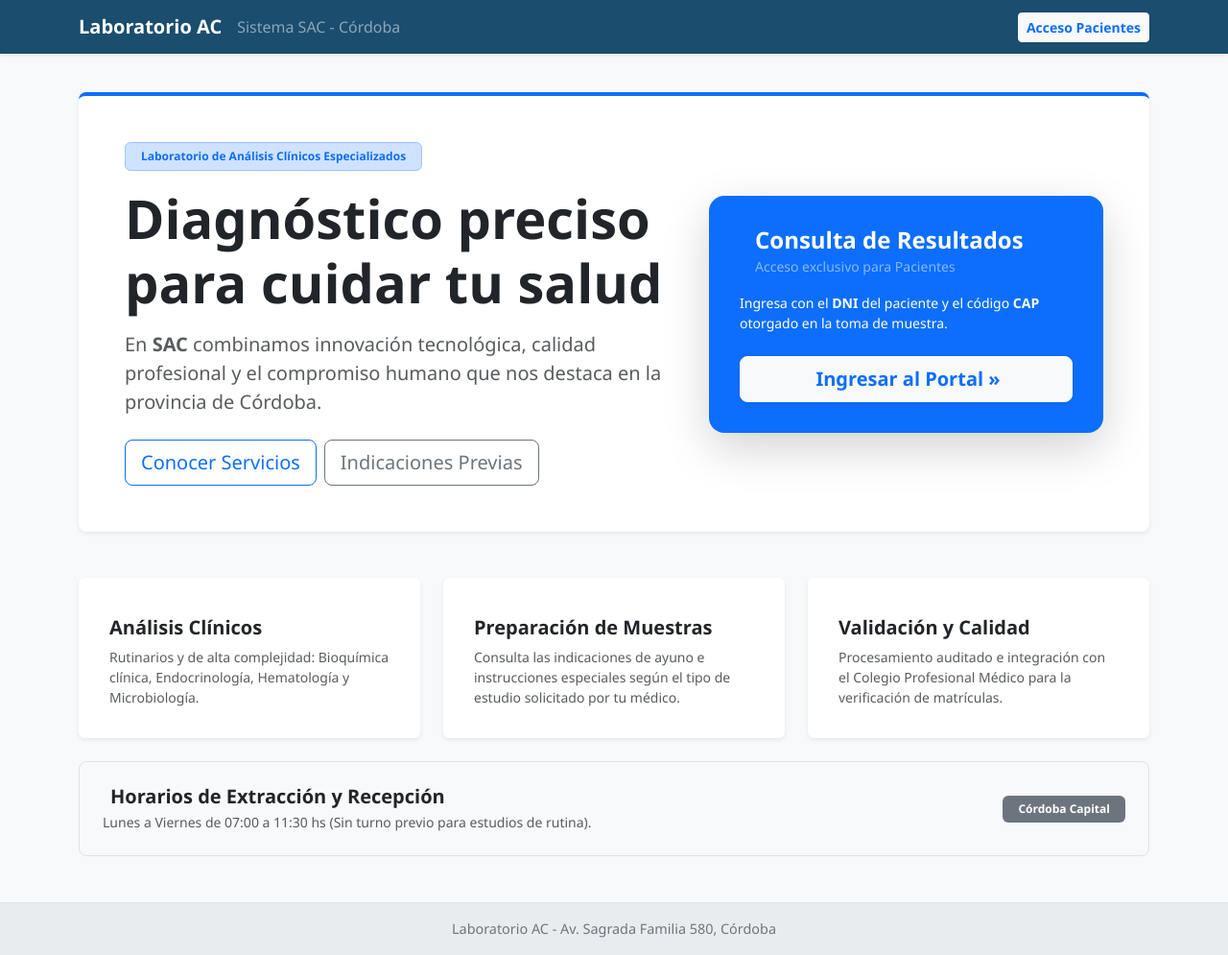
After one commit to Villada-PG3/trabajo-practico-integrador-laboratorio_analisis_bioquimico, a Django app: page / in a window 1280 px wide. The commit adds this page. Shown: the whole page at 96% size. Run offline with Django 5.2, Linux system fonts and the light colour scheme.

Commit message:
feat: Implementamos un home generico sin necesidad de incio de sesion y conectividad junto con el portal de estudios por paciente

```diff
--- a/analisis_bioquimico/templates/analisis_bioquimico/base.html
+++ b/analisis_bioquimico/templates/analisis_bioquimico/base.html
@@ -15,17 +15,29 @@
 </head>
 <body class="d-flex flex-column min-vh-100">
 
+
  <!-- Header / Navbar Principal -->
 <nav class="navbar navbar-expand-lg navbar-dark navbar-custom shadow-sm">
     <div class="container">
-            <a class="navbar-brand fw-bold" href="#">Laboratorio AC</a>
+        <!-- El clic en el logo o nombre te devuelve siempre al Home público -->
+        <a class="navbar-brand fw-bold" href="{% url 'analisis_bioquimico:home' %}">Laboratorio AC</a>
         <span class="navbar-text text-white-50 d-none d-md-inline">
-                Sistema SAC - Córdoba[cite: 1, 2]
+            Sistema SAC - Córdoba
         </span>
-            <div class="ms-auto">
-                {% if request.session.paciente_id %}
-                    <span class="text-white me-3">Paciente: <strong>{{ request.session.paciente_nombre }}</strong></span>
-                    <a href="{% url 'logout_paciente' %}" class="btn btn-outline-light btn-sm">Cerrar Sesión</a>
+        <div class="ms-auto d-flex align-items-center gap-2">
+            {% if request.session.paciente_dni %}
+                <!-- Si el paciente INICIÓ sesión con DNI + CAP -->
+                <a href="{% url 'analisis_bioquimico:portal_historial' %}" class="btn btn-light btn-sm text-primary fw-bold">
+                    Mis Estudios
+                </a>
+                <a href="{% url 'analisis_bioquimico:logout_paciente' %}" class="btn btn-outline-light btn-sm">
+                    Cerrar Sesión
+                </a>
+            {% else %}
+                <!-- Si es un visitante en el Home que aún NO inició sesión -->
+                <a href="{% url 'analisis_bioquimico:login_paciente' %}" class="btn btn-light btn-sm text-primary fw-semibold">
+                    Acceso Pacientes
+                </a>
             {% endif %}
         </div>
     </div>
@@ -52,7 +64,7 @@
     <!-- Footer -->
     <footer class="footer-custom text-center py-3 mt-auto border-top">
         <div class="container">
-            <p class="m-0">Laboratorio AC - Av. Sagrada Familia 580, Córdoba[cite: 1, 2]</p>
+            <p class="m-0">Laboratorio AC - Av. Sagrada Familia 580, Córdoba</p>
         </div>
     </footer>
 
--- /dev/null
+++ b/analisis_bioquimico/templates/analisis_bioquimico/home.html
@@ -0,0 +1,93 @@
+{% extends 'analisis_bioquimico/base.html' %}
+
+{% block content %}
+<!-- Banner Principal al estilo LACE -->
+<div class="p-5 mb-4 bg-white rounded-3 shadow-sm border-top border-4 border-primary">
+    <div class="row align-items-center">
+        <div class="col-lg-7">
+            <span class="badge bg-primary-subtle text-primary border border-primary-subtle px-3 py-2 fw-semibold mb-3">
+                Laboratorio de Análisis Clínicos Especializados
+            </span>
+            <h1 class="display-4 fw-bold text-dark mb-3">Diagnóstico preciso para cuidar tu salud</h1>
+            <p class="fs-5 text-muted mb-4">
+                En <strong>SAC</strong> combinamos innovación tecnológica, calidad profesional y el compromiso humano que nos destaca en la provincia de Córdoba.
+            </p>
+            <div class="d-flex flex-wrap gap-2">
+                <a href="#servicios" class="btn btn-outline-primary btn-lg">Conocer Servicios</a>
+                <a href="#preparacion" class="btn btn-outline-secondary btn-lg">Indicaciones Previas</a>
+            </div>
+        </div>
+
+        <!-- Módulo de Acceso Rápido a Resultados (Inspirado en LACE) -->
+        <div class="col-lg-5 mt-4 mt-lg-0">
+            <div class="card border-0 bg-primary text-white shadow-lg p-3 rounded-4">
+                <div class="card-body">
+                    <div class="d-flex align-items-center mb-3">
+                        <i class="bi bi-file-earmark-medical fs-1 me-3"></i>
+                        <div>
+                            <h4 class="card-title fw-bold mb-0">Consulta de Resultados</h4>
+                            <small class="text-white-50">Acceso exclusivo para Pacientes</small>
+                        </div>
+                    </div>
+                    <p class="card-text small mb-4">
+                        Ingresa con el <strong>DNI</strong> del paciente y el código <strong>CAP</strong> otorgado en la toma de muestra.
+                    </p>
+                    <a href="{% url 'analisis_bioquimico:login_paciente' %}" class="btn btn-light btn-lg w-100 fw-bold text-primary shadow-sm">
+                        <i class="bi bi-box-arrow-in-right me-1"></i> Ingresar al Portal »
+                    </a>
+                </div>
+            </div>
+        </div>
+    </div>
+</div>
+
+<!-- Bloques Informativos y Servicios -->
+<div id="servicios" class="row g-4 my-4">
+    <div class="col-md-4">
+        <div class="card h-100 border-0 shadow-sm p-3">
+            <div class="card-body">
+                <div class="text-primary fs-2 mb-2"><i class="bi bi-droplet-half"></i></div>
+                <h5 class="card-title fw-bold">Análisis Clínicos</h5>
+                <p class="card-text text-muted small">
+                    Rutinarios y de alta complejidad: Bioquímica clínica, Endocrinología, Hematología y Microbiología.
+                </p>
+            </div>
+        </div>
+    </div>
+    <div class="col-md-4">
+        <div class="card h-100 border-0 shadow-sm p-3">
+            <div class="card-body">
+                <div class="text-primary fs-2 mb-2"><i class="bi bi-journal-check"></i></div>
+                <h5 class="card-title fw-bold" id="preparacion">Preparación de Muestras</h5>
+                <p class="card-text text-muted small">
+                    Consulta las indicaciones de ayuno e instrucciones especiales según el tipo de estudio solicitado por tu médico.
+                </p>
+            </div>
+        </div>
+    </div>
+    <div class="col-md-4">
+        <div class="card h-100 border-0 shadow-sm p-3">
+            <div class="card-body">
+                <div class="text-primary fs-2 mb-2"><i class="bi bi-building-check"></i></div>
+                <h5 class="card-title fw-bold">Validación y Calidad</h5>
+                <p class="card-text text-muted small">
+                    Procesamiento auditado e integración con el Colegio Profesional Médico para la verificación de matrículas.
+                </p>
+            </div>
+        </div>
+    </div>
+</div>
+
+<!-- Sección de Horarios e Información Útil -->
+<div class="bg-light p-4 rounded-3 border my-4">
+    <div class="row align-items-center">
+        <div class="col-md-6 mb-3 mb-md-0">
+            <h5 class="fw-bold text-dark mb-1"><i class="bi bi-clock me-2 text-primary"></i>Horarios de Extracción y Recepción</h5>
+            <p class="text-muted small mb-0">Lunes a Viernes de 07:00 a 11:30 hs (Sin turno previo para estudios de rutina).</p>
+        </div>
+        <div class="col-md-6 text-md-end">
+            <span class="badge bg-secondary px-3 py-2">Córdoba Capital</span>
+        </div>
+    </div>
+</div>
+{% endblock %}
--- a/analisis_bioquimico/urls.py
+++ b/analisis_bioquimico/urls.py
@@ -1,7 +1,9 @@
 from django.urls import path
 from . import views
 
+app_name= "analisis_bioquimico"
 urlpatterns = [
+    path("",views.home,name="home"),
     # Rutas del Integrante 3 (Portal del Paciente)
     path('portal/login/', views.login_paciente, name='login_paciente'),
     path('portal/logout/', views.logout_paciente, name='logout_paciente'),
--- a/analisis_bioquimico/views.py
+++ b/analisis_bioquimico/views.py
@@ -1,6 +1,3 @@
-from django.shortcuts import render
-
-# Create your views here.
 from django.shortcuts import render, redirect, get_object_or_404
 from django.contrib import messages
 from .models import Paciente, SolicitudAnalisis, SolicitudEstudio, Resultado, RangoReferencia, Comprobante
@@ -36,7 +33,9 @@ def login_paciente(request):
             # Guardamos los datos clave en la sesión del usuario
             request.session['paciente_id'] = paciente.id
             request.session['paciente_nombre'] = f"{paciente.nombre} {paciente.apellido}"
-            return redirect('portal_historial')
+
+            # CORRECCIÓN: Agregar el namespace 'analisis_bioquimico:'
+            return redirect('analisis_bioquimico:portal_historial')
         else:
             messages.error(request, 'La Clave de Acceso Personal (CAP) ingresada no es válida para este DNI.')
 
@@ -45,10 +44,11 @@ def login_paciente(request):
 
 def logout_paciente(request):
     """
-    Cierra la sesión activa del paciente.
+    Cierra la sesión activa del paciente y lo devuelve al login.
     """
     request.session.flush()
-    return redirect('login_paciente')
+    # CORRECCIÓN: Agregar el namespace 'analisis_bioquimico:'
+    return redirect('analisis_bioquimico:login_paciente')
 
 
 def historial_solicitudes(request):
@@ -58,7 +58,8 @@ def historial_solicitudes(request):
     paciente_id = request.session.get('paciente_id')
     if not paciente_id:
         messages.warning(request, 'Debe ingresar con su DNI y CAP para consultar sus resultados.')
-        return redirect('login_paciente')
+        # CORRECCIÓN: Agregar el namespace 'analisis_bioquimico:'
+        return redirect('analisis_bioquimico:login_paciente')
 
     paciente = get_object_or_404(Paciente, id=paciente_id)
 
@@ -96,3 +97,14 @@ def historial_solicitudes(request):
         'resultados_detalle': resultados_detalle,
     }
     return render(request, 'analisis_bioquimico/portal/historial.html', context)
+
+
+# ==========================================
+# SECCIÓN: INSTITUCIONAL / LANDING PAGE
+# ==========================================
+
+def home(request):
+    """
+    Landing Page pública inspirada en Laboratorio LACE.
+    """
+    return render(request, 'analisis_bioquimico/home.html')
```
Lines whose indentation alone changed are shown as unchanged.
